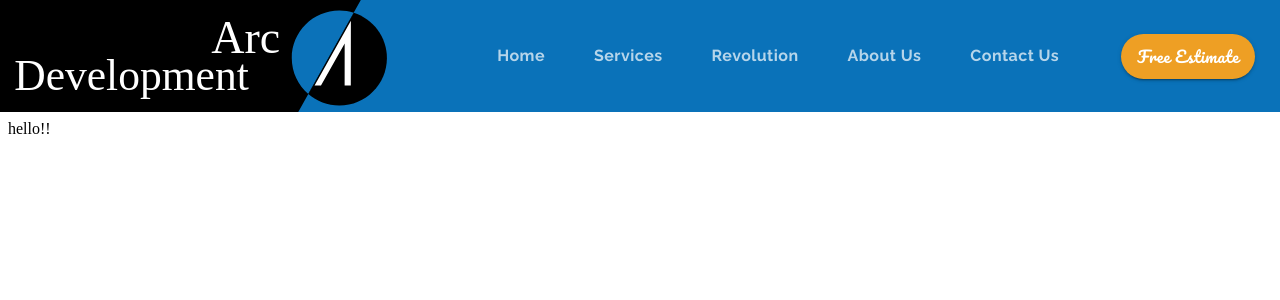
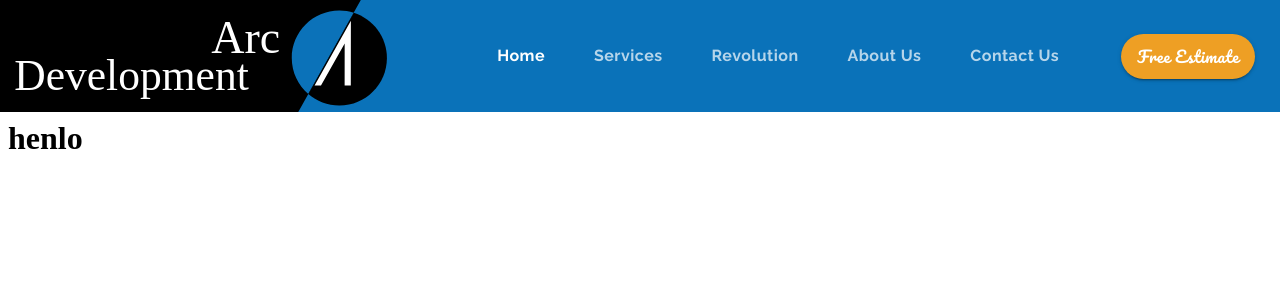
Before and after one commit to rashmitpankhania/arcapplication, a React (Create React App) app: page / in a window 1280 px wide. Shown: the top 300 px of the page. Built offline with nearby package versions, Linux system fonts and the light colour scheme.

Commit message:
1. Routing part completed with react router 2. Constants.js file added containing constant strings for the name of the page and path

```diff
--- a/src/components/App.js
+++ b/src/components/App.js
@@ -2,12 +2,26 @@ import React from 'react';
 import Header from './ui/Header';
 import { ThemeProvider } from '@material-ui/styles';
 import theme from './ui/Theme';
+import {BrowserRouter, Route, Switch} from 'react-router-dom';
+import { Routes } from './Constants';
 
 const App = () => {
     return (
         <ThemeProvider theme={theme}>
-            <Header/>
-            hello!!
+            <BrowserRouter>
+                <Header/>
+                <Switch>
+                    <Route exact path={Routes.HOME} component={()=><h1>henlo</h1>}/>
+                    <Route exact path={Routes.SERVICES} component={()=><h1>services</h1>}/>
+                    <Route exact path={Routes.MOBILE_APPS} component={()=><h1>henlo</h1>}/>
+                    <Route exact path={Routes.CUSTOM_SOFTWARE} component={()=><h1>henlo</h1>}/>
+                    <Route exact path={Routes.ESTIMATE} component={()=><h1>websites</h1>}/>
+                    <Route exact path={Routes.REVOLUTION} component={()=><h1>henlo</h1>}/>
+                    <Route exact path={Routes.ABOUT_US} component={()=><h1>henlo</h1>}/>
+                    <Route exact path={Routes.CONTACT_US} component={()=><h1>henlo</h1>}/>
+                    <Route exact path={Routes.WEBSITES} component={()=><h1>henlo</h1>}/>
+                </Switch>
+            </BrowserRouter>
         </ThemeProvider>
     );
 };
--- /dev/null
+++ b/src/components/Constants.js
@@ -0,0 +1,23 @@
+export const Routes = {
+    HOME: '/',
+    SERVICES: '/services',
+    CUSTOM_SOFTWARE: '/custom-software',
+    MOBILE_APPS: '/mobile-apps',
+    WEBSITES: '/websites',
+    REVOLUTION: '/revolution',
+    ABOUT_US: '/about',
+    CONTACT_US: '/contact',
+    ESTIMATE: '/estimate',
+}
+
+export const PageNames = {
+    HOME:"Home",
+    SERVICES:"Services",
+    CUSTOM_SOFTWARE:"Custom Software",
+    MOBILE_APPS:"Mobile Apps",
+    WEBSITES:"Websites",
+    REVOLUTION:"Revolution",
+    ABOUT_US:"About Us",
+    CONTACT_US:"Contact Us",
+    ESTIMATE:"Estimate",
+}
--- a/src/components/ui/Header.js
+++ b/src/components/ui/Header.js
@@ -7,6 +7,8 @@ import React from 'react';
 import { Tab } from '@material-ui/core';
 import Tabs from '@material-ui/core/Tabs';
 import Button from '@material-ui/core/Button';
+import { Link } from 'react-router-dom';
+import { PageNames, Routes } from '../Constants';
 
 const useStyles = makeStyles((theme) => ({
     toolBarMargin: {
@@ -49,7 +51,7 @@ const ElevationScroll = (props) => {
 
 const Header = () => {
     const classes = useStyles();
-    const [value, setValue] = React.useState();
+    const [value, setValue] = React.useState(0);
     const handleClick = (e, val) => {
         setValue(val);
     };
@@ -61,11 +63,15 @@ const Header = () => {
                         <img src={logo} className={classes.logo} alt="company logo"/>
                         <Tabs value={value} className={classes.tabContainer} onChange={handleClick}
                               indicatorColor="primary">
-                            <Tab className={classes.tab} label="Home"/>
-                            <Tab className={classes.tab} label="Services"/>
-                            <Tab className={classes.tab} label="Revolution"/>
-                            <Tab className={classes.tab} label="About Us"/>
-                            <Tab className={classes.tab} label="Contact Us"/>
+                            <Tab className={classes.tab} label={PageNames.HOME} component={Link} to={Routes.HOME}/>
+                            <Tab className={classes.tab} label={PageNames.SERVICES} component={Link}
+                                 to={Routes.SERVICES}/>
+                            <Tab className={classes.tab} label={PageNames.REVOLUTION} component={Link}
+                                 to={Routes.REVOLUTION}/>
+                            <Tab className={classes.tab} label={PageNames.ABOUT_US} component={Link}
+                                 to={Routes.ABOUT_US}/>
+                            <Tab className={classes.tab} label={PageNames.CONTACT_US} component={Link}
+                                 to={Routes.CONTACT_US}/>
                         </Tabs>
                         <Button variant="contained" color="secondary" className={classes.button}>Free Estimate</Button>
                     </Toolbar>
```
